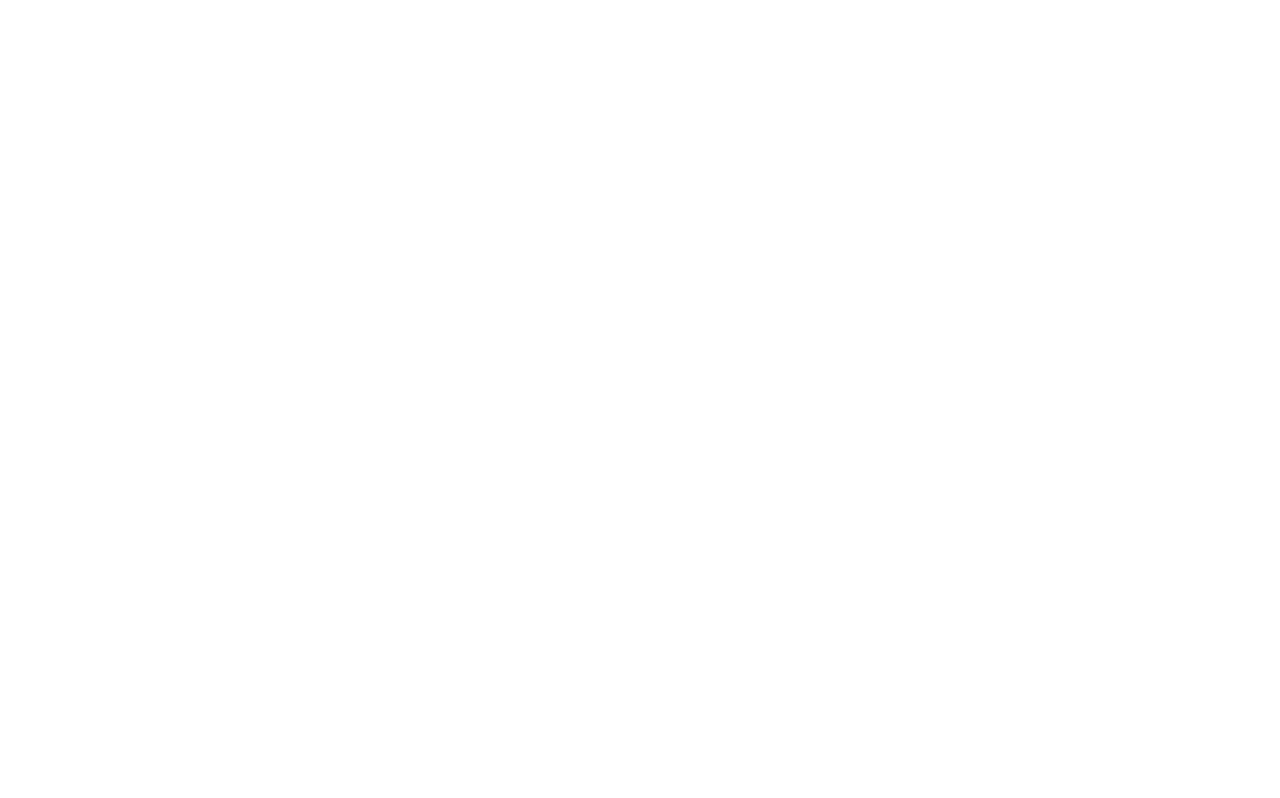
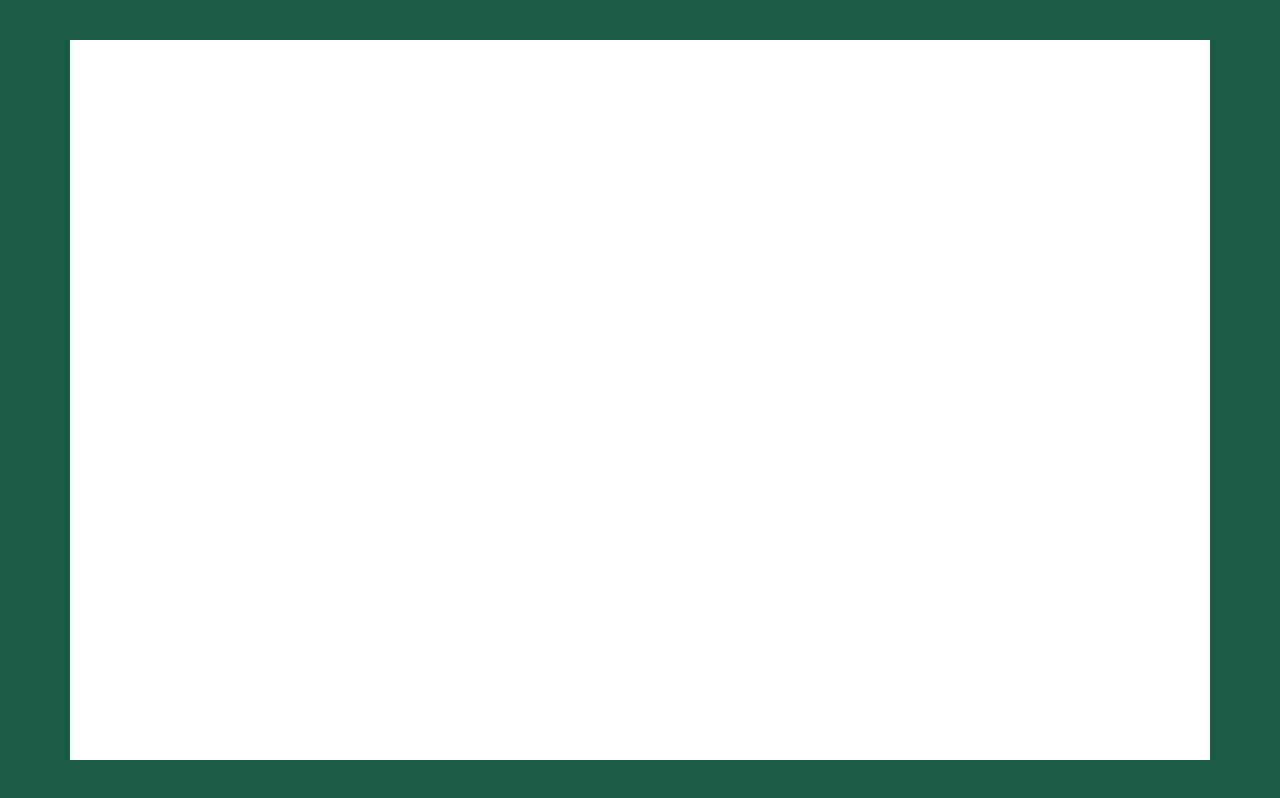
Before and after one commit to SimoneSaramondi/vue-boolzapp, a plain HTML site: page index.html in a window 1280 px wide. Drawn offline with nearby package versions, Linux system fonts and the light colour scheme.

Commit message:
globalContainer & container

```diff
--- a/index.html
+++ b/index.html
@@ -13,6 +13,12 @@
 </head>
 <body>
 
+    <div id="app" class="globalContainer">
+        <div class="container">
+
+        </div>
+    </div>
+
     <script src="data.js"></script>
     <script src="script.js"></script>
 </body>
--- a/style.css
+++ b/style.css
@@ -0,0 +1,16 @@
+*{
+    margin: 0%;
+    padding: 0%;
+    box-sizing: border-box;
+}
+
+.globalContainer{
+    height: 100vh;
+    background-color: rgb(26, 92, 70);
+    padding: 40px 70px;
+}
+
+.container{
+    background-color: white;
+    height: 90vh;
+}
```
